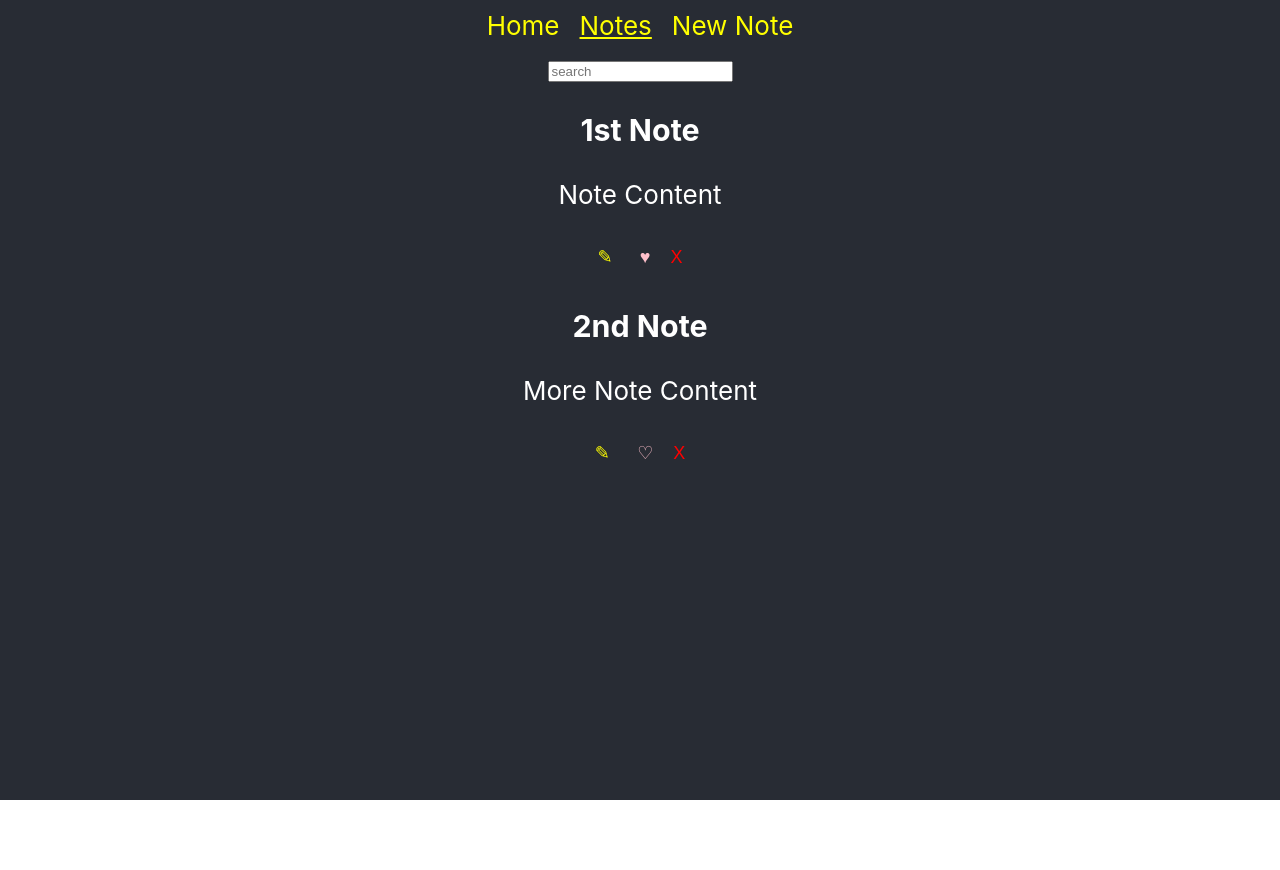
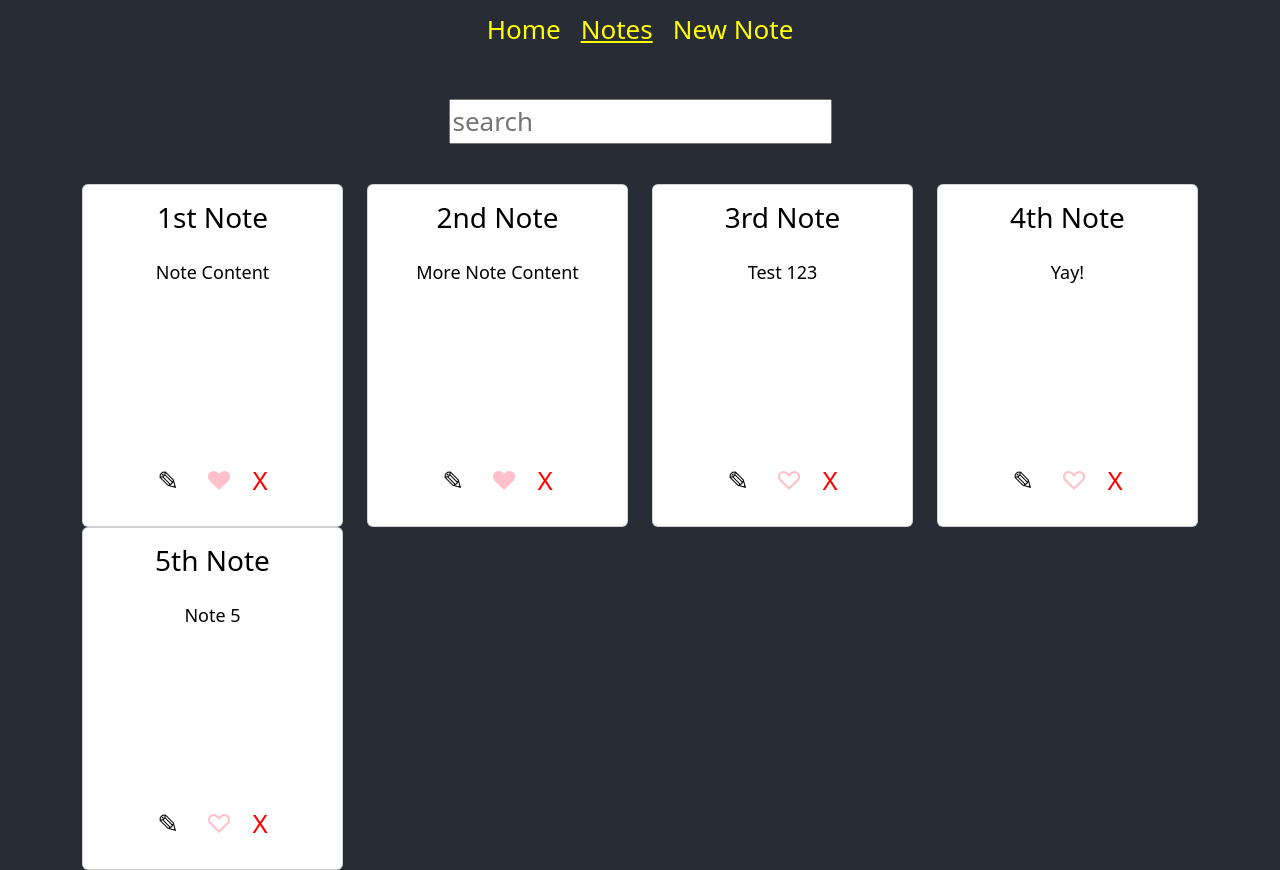
Before and after one commit to bklarer/note-taker-app, a React (Create React App) app: page /notes in a window 1280 px wide. Before the commit the page ends 800 px from the top, so only its background shows below. Built offline with nearby package versions, Linux system fonts and the light colour scheme; data requests are answered from the project's data file.

Commit message:
Use Bootstrap to style

```diff
--- a/db.json
+++ b/db.json
@@ -9,8 +9,26 @@
     {
       "title": "2nd Note",
       "content": "More Note Content",
+      "favorite": true,
+      "id": 2
+    },
+    {
+      "title": "3rd Note",
+      "content": "Test 123",
       "favorite": false,
-      "id": 2
+      "id": 3
+    },
+    {
+      "title": "4th Note",
+      "content": "Yay!",
+      "favorite": false,
+      "id": 4
+    },
+    {
+      "title": "5th Note",
+      "content": "Note 5",
+      "favorite": false,
+      "id": 5
     }
   ]
 }
--- a/package.json
+++ b/package.json
@@ -6,7 +6,9 @@
     "@testing-library/jest-dom": "^5.16.5",
     "@testing-library/react": "^13.4.0",
     "@testing-library/user-event": "^13.5.0",
+    "bootstrap": "^5.2.1",
     "react": "^18.2.0",
+    "react-bootstrap": "^2.5.0",
     "react-dom": "^18.2.0",
     "react-router-dom": "^5.3.3",
     "react-scripts": "5.0.1",
--- a/public/index.html
+++ b/public/index.html
@@ -6,22 +6,12 @@
     <meta name="viewport" content="width=device-width, initial-scale=1" />
     <meta name="theme-color" content="#000000" />
     <meta
-      name="description"
-      content="Web site created using create-react-app"
+      name="Notetaker App"
+      content="Website for taking simple notes"
     />
     <title>Notetaker</title>
   </head>
   <body>
     <div id="root"></div>
-    <!--
-      This HTML file is a template.
-      If you open it directly in the browser, you will see an empty page.
-
-      You can add webfonts, meta tags, or analytics to this file.
-      The build step will place the bundled scripts into the <body> tag.
-
-      To begin the development, run `npm start` or `yarn start`.
-      To create a production bundle, use `npm run build` or `yarn build`.
-    -->
   </body>
 </html>
--- a/src/App.css
+++ b/src/App.css
@@ -22,10 +22,6 @@
 
 }
 
-.note-container {
-  float: left;
-  width: 33%
-}
 
 button {
   padding: 10px;
@@ -41,14 +37,13 @@ button {
 }
 
 .title {
-  background: yellow;
   border:none;
   padding: 1rem;
   font-size: larger;
 }
 
 .note {
-  background: yellow;
+  color: black;
   border:none;
   padding: 1rem;
   font-size: large;
@@ -57,7 +52,7 @@ button {
 }
 
 .submit {
-  background: rgb(255, 255, 0);
+  background: white;
   border:none;
   padding: 1rem;
   font-size: larger;
@@ -66,7 +61,7 @@ button {
 }
 
 .edit-btn {
-  color: yellow;
+  color: black;
 }
 
 .heart-btn {
@@ -85,3 +80,11 @@ button {
   font-size: large;
 
 }
+
+.search {
+  padding: 40px;
+}
+
+.notes {
+  max-width: 100%;
+}
--- a/src/components/Home.js
+++ b/src/components/Home.js
@@ -1,4 +1,6 @@
+import {Container, Row} from "react-bootstrap"
 import Note from "./Note";
+
 
 
 function Home ({displayedNotes}) {
@@ -8,12 +10,13 @@ function Home ({displayedNotes}) {
 
 
     return (
-        <div>
-            <h2>Favorites</h2>
-            {favoriteNotes.map(note => {
-                return (<Note title={note.title} content={note.content} key={note.id} id={note.id} favorite={note.favorite}/>)
-            })}
-        </div>
+            <Container>
+                <Row>
+                    {favoriteNotes.map(note => {
+                    return (<Note title={note.title} content={note.content} key={note.id} id={note.id} favorite={note.favorite}/>)
+                     })}
+                </Row>
+            </Container>
     )
 
 
--- a/src/components/Note.js
+++ b/src/components/Note.js
@@ -1,5 +1,4 @@
-
-
+import {Col, Card} from "react-bootstrap"
 
 
 function Note({note, title, content, id, favorite, onHandleLike, onHandleDelete}) {
@@ -43,18 +42,20 @@ function Note({note, title, content, id, favorite, onHandleLike, onHandleDelete}
     const heart = favorite === true ? "♥" : "♡";
 
     return (
-        <div>
-            <div className="note-content">
-                <h3>{title}</h3>
-                <p>{content}</p>
-            </div>
-            <div className="button-container">
+        <Col sm={3}>
+            <Card>
+                <div className="note-content note">
+                    <h3 className="card-title">{title}</h3>
+                    <p className="card-body">{content}</p>
+                </div>
+                <div className="card-body">
 
-                <button className="edit-btn">✎</button> {/*Need to figure out route when clicking edit through link and then patch*/}
-                <button onClick={() => handleLikeClick()} className="heart-btn">{heart}</button>
-                <button onClick={() => handleDeleteClick()} className="delete-btn" >X</button> {/*Need to figure delete note with fetch and state*/}
-            </div>
-        </div>
+                    <button className="edit-btn">✎</button> {/*Need to figure out route when clicking edit through link and then patch*/}
+                    <button onClick={() => handleLikeClick()} className="heart-btn">{heart}</button>
+                    <button onClick={() => handleDeleteClick()} className="delete-btn" >X</button> {/*Need to figure delete note with fetch and state*/}
+                </div>
+            </Card>
+        </Col>
     )
 }
 
--- a/src/components/NoteContainer.js
+++ b/src/components/NoteContainer.js
@@ -1,3 +1,4 @@
+import {Container, Row} from "react-bootstrap"
 import Note from './Note'
 
 
@@ -5,7 +6,8 @@ function NoteContainer ({displayedNotes, onHandleLike, onHandleDelete}) {
 
 //need to figure out how to make notes left to right 3 columns
     return(
-        <div id="note-container">
+        <Container>
+            <Row >
             {displayedNotes.map((note) => {
             return (
             <Note
@@ -19,7 +21,8 @@ function NoteContainer ({displayedNotes, onHandleLike, onHandleDelete}) {
             onHandleDelete={onHandleDelete}
             />
             )})}
-        </div>
+            </Row>
+        </Container>
 
 
     )
--- a/src/components/NoteForm.js
+++ b/src/components/NoteForm.js
@@ -1,5 +1,4 @@
 import {useState}  from 'react'
-
 
 
 function NoteForm({onAddNote}) {
--- a/src/components/Search.js
+++ b/src/components/Search.js
@@ -5,7 +5,7 @@ function Search ({search, onHandleSearch}) {
 
 
     return(
-        <div>
+        <div className="search">
          <input placeholder="search" value={search} onChange={onHandleSearch}>
          </input>
         </div>
--- a/src/index.js
+++ b/src/index.js
@@ -3,6 +3,7 @@ import ReactDOM from 'react-dom/client';
 import './index.css';
 import App from './components/App';
 import {BrowserRouter} from 'react-router-dom'
+import 'bootstrap/dist/css/bootstrap.min.css';
 
 const root = ReactDOM.createRoot(document.getElementById('root'));
 root.render(
```
Also changed, not shown: 2 other files (tests, documents, lock files or other folders).
